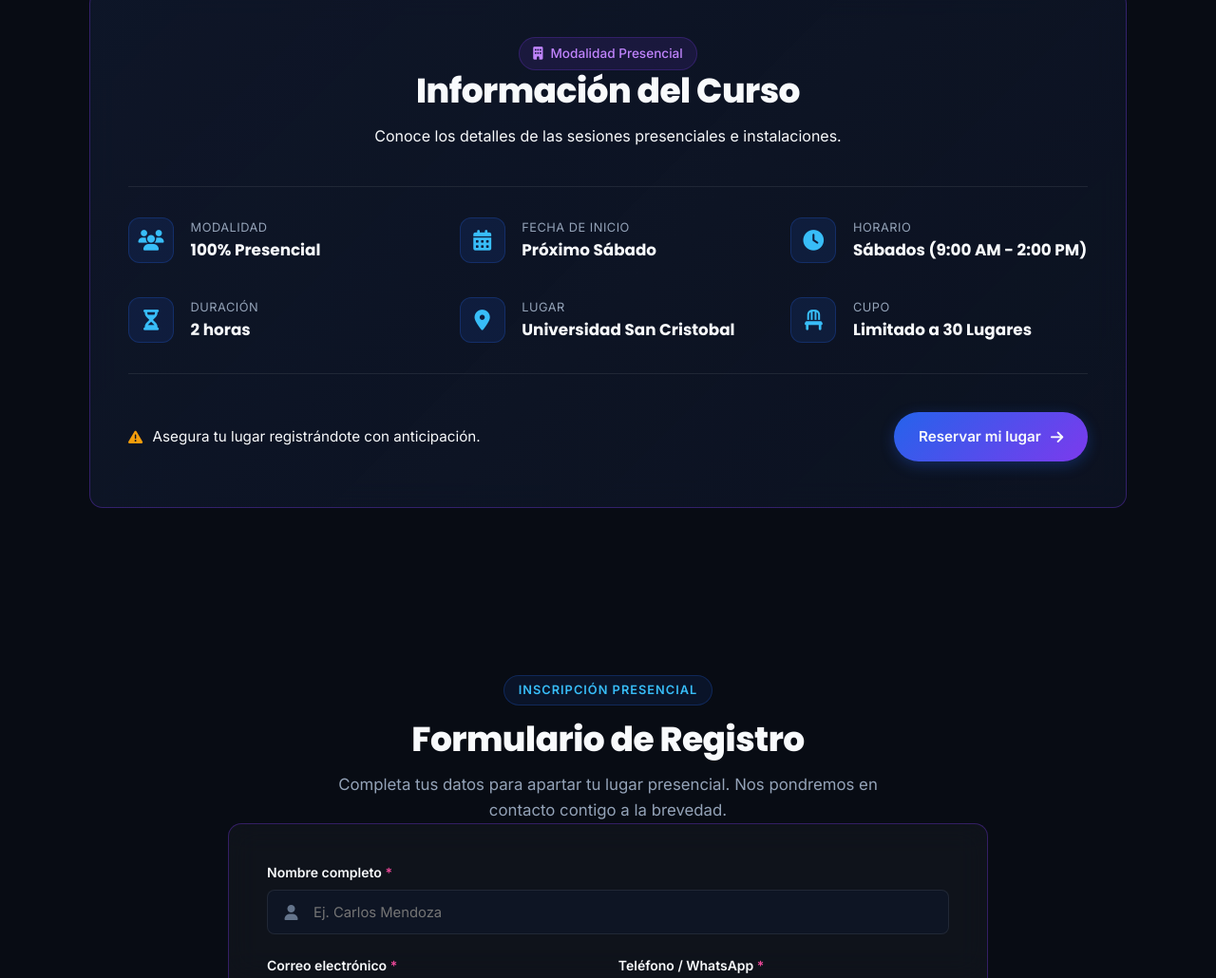
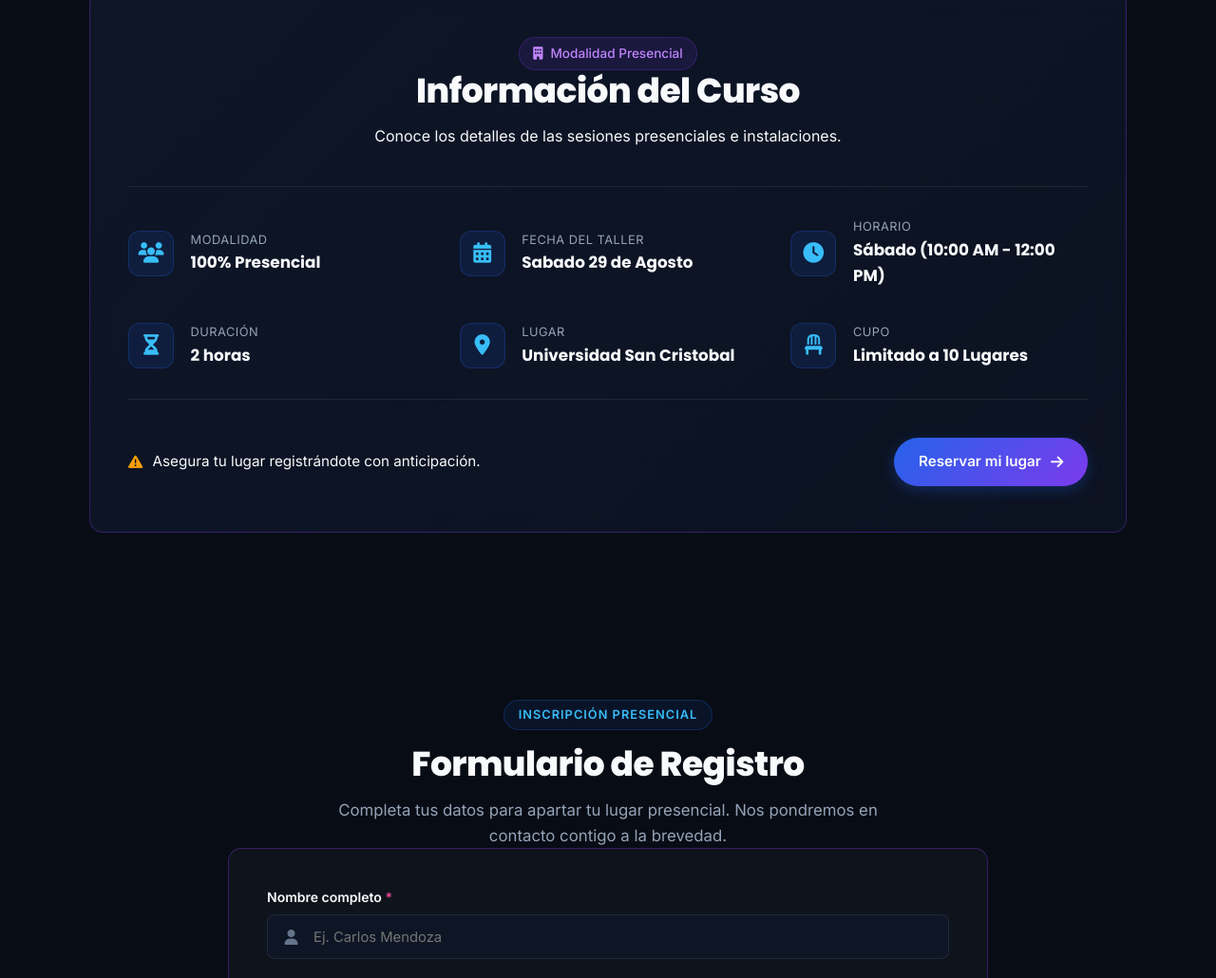
Before and after one commit to DaniAguilarRuiz/taller-IA, a plain HTML site: page index.html in a window 1280 px wide. Shown: the part 3431-4461 px from the top of the page at 95% size. Drawn offline with Linux system fonts and the light colour scheme.

Commit message:
Se corrige fecha del curso

```diff
--- a/index.html
+++ b/index.html
@@ -320,8 +320,8 @@
                     <div class="info-item">
                         <div class="info-icon"><i class="fa-solid fa-calendar-days"></i></div>
                         <div class="info-detail">
-                            <span class="info-label">Fecha de Inicio</span>
-                            <strong class="info-value">Próximo Sábado</strong>
+                            <span class="info-label">Fecha del taller</span>
+                            <strong class="info-value">Sabado 29 de Agosto</strong>
                         </div>
                     </div>
 
@@ -329,7 +329,7 @@
                         <div class="info-icon"><i class="fa-solid fa-clock"></i></div>
                         <div class="info-detail">
                             <span class="info-label">Horario</span>
-                            <strong class="info-value">Sábados (9:00 AM - 2:00 PM)</strong>
+                            <strong class="info-value">Sábado (10:00 AM - 12:00 PM)</strong>
                         </div>
                     </div>
 
@@ -353,7 +353,7 @@
                         <div class="info-icon"><i class="fa-solid fa-chair"></i></div>
                         <div class="info-detail">
                             <span class="info-label">Cupo</span>
-                            <strong class="info-value">Limitado a 30 Lugares</strong>
+                            <strong class="info-value">Limitado a 10 Lugares</strong>
                         </div>
                     </div>
                 </div>
```
